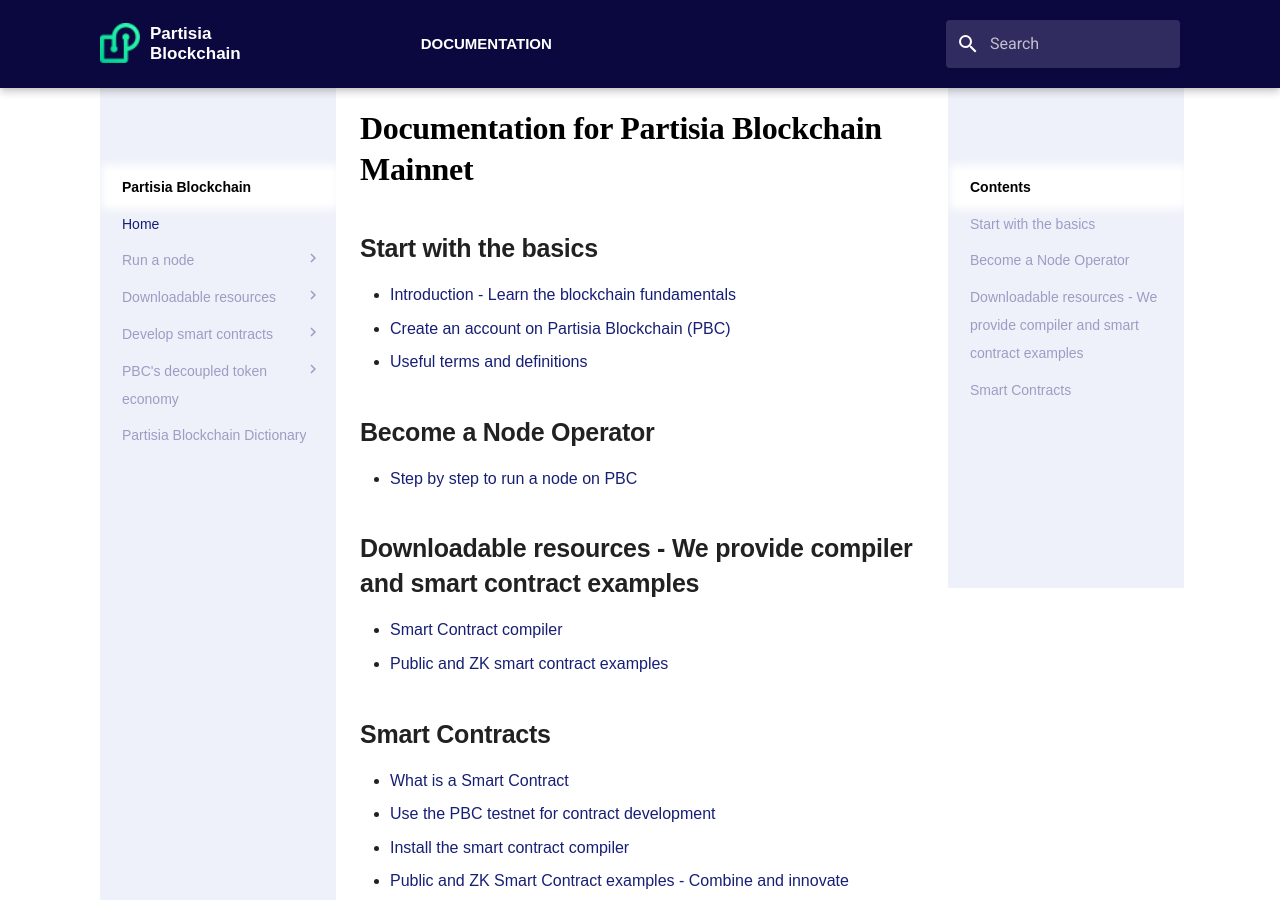
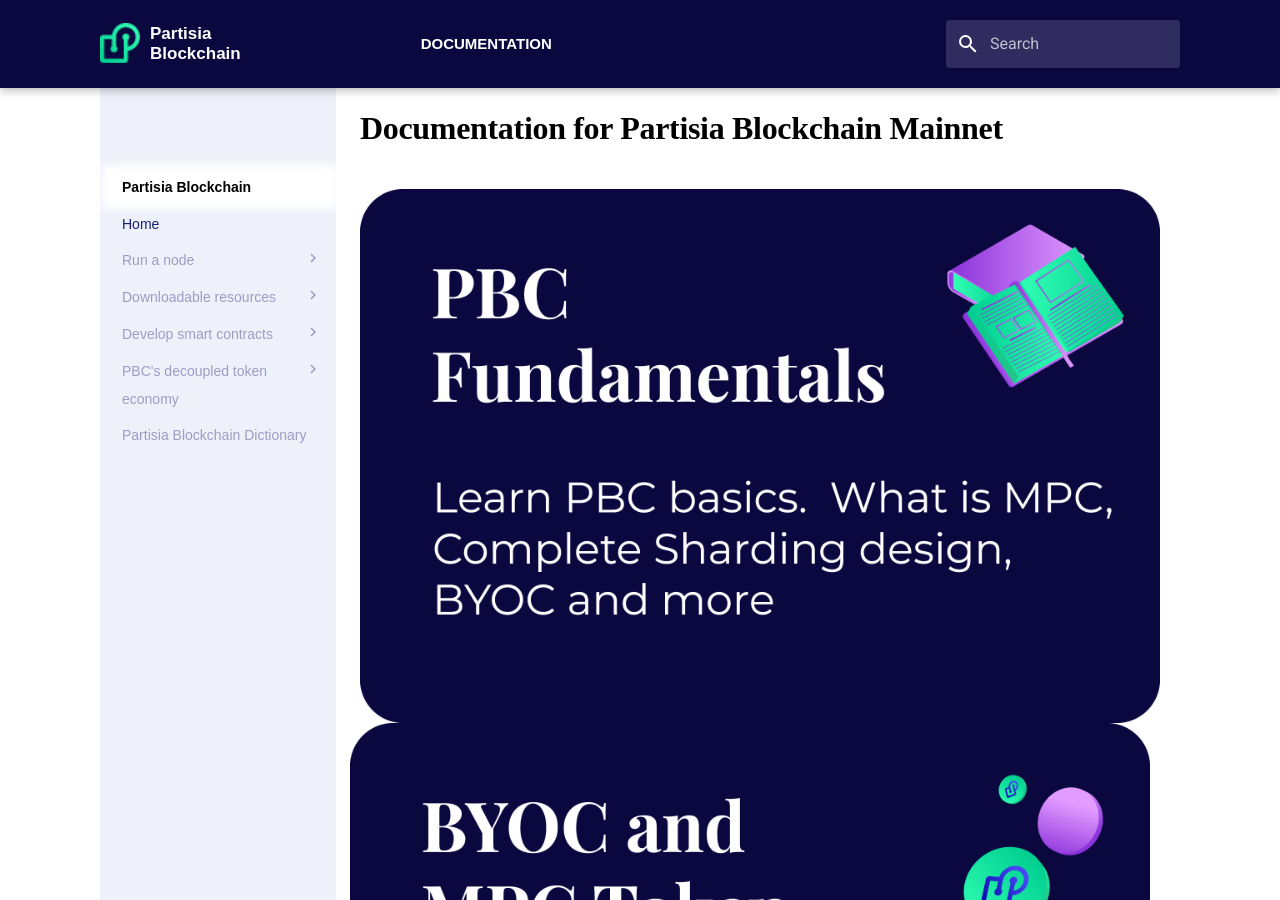
Before and after one commit to 0xSero/partisia-docs, an MkDocs documentation site: the page built from docs/index.md, in a window 1280 px wide and 900 px high. Built offline with MkDocs 1.6.1 and Material for MkDocs 9.7.7, drawn with Linux system fonts in a browser that asks for light colours; some web fonts are replaced; a script that is not in the unit is left out; some of the changed text lies outside the part shown.

Commit message:
Updating index page and uploading the categories

```diff
--- a/docs/index.md
+++ b/docs/index.md
@@ -1,30 +1,21 @@
 # Documentation for Partisia Blockchain Mainnet
 
+<img src="assets/Categories/PBC%20Fundametals.png"
+     alt="PBC Fundamentals"
+     style="float: left; margin-right: 10px;" />
 
-## Start with the basics
+<img src="assets/Categories/BYOC%20and%20MPC%20Token.png"
+     alt="PBC Fundamentals"
+     style="float: right; margin-right: 10px;" />
 
- - [Introduction - Learn the blockchain fundamentals](introduction.md)
- - [Create an account on Partisia Blockchain (PBC)](accounts.md)
- - [Useful terms and definitions](dictionary.md)
+<img src="assets/Categories/Smart%20Contracts.png"
+     alt="PBC Fundamentals"
+     style="float: left; margin-right: 10px;" />
 
-## Become a Node Operator
+<img src="assets/Categories/Node%20Operations.png"
+     alt="PBC Fundamentals"
+     style="float: left; margin-right: 10px;" />
 
-- [Step by step to run a node on PBC](operator-0-introduction.md)
-
-## Downloadable resources - We provide compiler and smart contract examples
-- [Smart Contract compiler](download-compiler.md)
-- [Public and ZK smart contract examples](combi-innovation.md)
-
-## Smart Contracts
-- [What is a Smart Contract](contract-development.md)
-- [Use the PBC testnet for contract development](testnet.md)
-- [Install the smart contract compiler](download-compiler.md)
-- [Public and ZK Smart Contract examples - Combine and innovate](combi-innovation.md)
-- [Use the PBC testnet](testnet.md)
-- [Programmers Guide to PBC smart contracts](programmers_guide.md)
-- [Partisia Blockchain Smart Contract Binary Formats](abiv.md)
-- [How to create a smart contract with a specific scenario](voting-contract.md)
-- [Zero Knowledge Smart Contracts](ZKSC.md)
-- [Zero Knowledge Gas Fees](zk-computation-fees.md)
-- [Connect a dApp to the wallet extension (dApp SDK)](https://partisiablockchain.gitlab.io/partisia-wallet-sdk-docs/#/partisia)
-- [PBC as second layer](PBC-as-a-second-layer/pbc-as-second-layer.md)
+<img src="assets/Categories/Need%20Support.png"
+     alt="PBC Fundamentals"
+     style="float: left; margin-right: 10px;" />
```
Also changed, not shown: docs/assets/Categories/BYOC and MPC Token.png (added), docs/assets/Categories/Need Support.png (added), docs/assets/Categories/Node Operations.png (added), docs/assets/Categories/PBC Fundametals.png (added), docs/assets/Categories/Smart Contracts.png (added).
